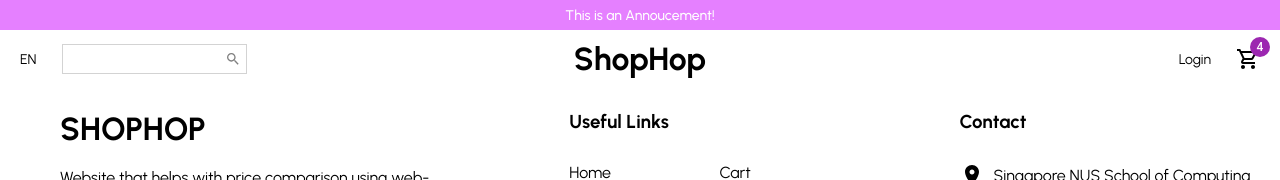
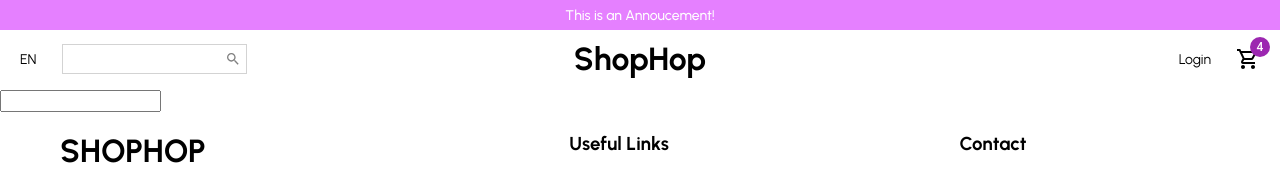
Before and after one commit to DanielLimWeiEn/Shop_Hop, a React (Create React App) app in the folder client/: page /shopping in a window 1280 px wide. Shown: the top 180 px of the page. Built offline with nearby package versions, Linux system fonts and the light colour scheme.

Commit message:
Made a shopping page

```diff
--- a/client/src/App.jsx
+++ b/client/src/App.jsx
@@ -6,6 +6,7 @@ import Footer from './components/Footer';
 import { BrowserRouter, Routes, Route } from 'react-router-dom';
 import Announcement from "./components/Announcement";
 import Navbar from "./components/Navbar";
+import Search from './pages/Search';
 
 const App = () => {
   return <BrowserRouter>
@@ -15,6 +16,7 @@ const App = () => {
     <Route path="/" element={<Home/>} />
     <Route path="/user/signin" element={<Login/>} />
     <Route path="/user/signup" element={<Register/>} />
+    <Route path="/shopping" element={<Search/>} />
   </Routes>
 
   <Footer/>
--- a/client/src/components/Slider.jsx
+++ b/client/src/components/Slider.jsx
@@ -3,6 +3,7 @@ import ArrowLeft from '@mui/icons-material/ArrowLeft';
 import { ArrowRight } from "@mui/icons-material";
 import { useState } from "react";
 import { sliderItems } from "../data";
+import { Link } from "react-router-dom";
 
 
 const Container = styled.div`
@@ -75,6 +76,11 @@ const Button = styled.button`
     cursor:pointer;
 `;
 
+const linkStyle = {
+    textDecoration: "none",
+    color: "black",
+  };
+
 const Slider = () => {
     const [slideIndex, setSlideIndex] = useState(0);
     const handleClick = (direction) => {
@@ -98,7 +104,11 @@ const Slider = () => {
           <InfoContainer>
               <Title>{item.title}</Title>
               <Desc>{item.desc}</Desc>
-              <Button>SIGN-UP NOW</Button>
+              <Button>
+                <Link to="/shopping" style={linkStyle}>
+                  SIGN-UP NOW
+                </Link>
+              </Button>
           </InfoContainer>
         </Slide>
         ))}
--- /dev/null
+++ b/client/src/pages/Search.jsx
@@ -0,0 +1,22 @@
+import styled from "styled-components"
+
+const Container = styled.div`
+
+`
+
+const SearchBar = styled.input`
+
+`
+const Title = styled.h1`
+
+`
+const Search = () => {
+  return (
+    <Container>
+      <SearchBar/>
+      <Title></Title>
+    </Container>
+  )
+}
+
+export default Search
```
